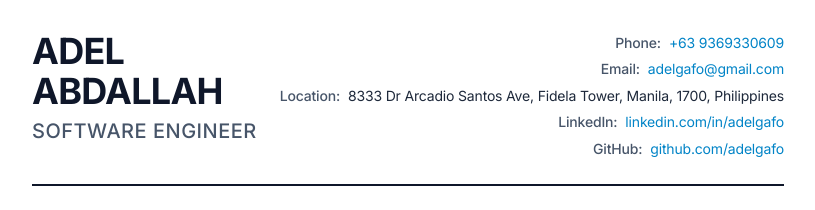
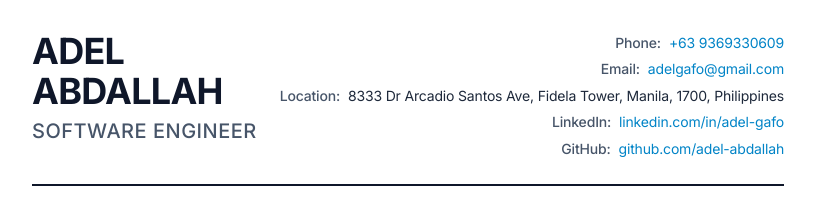
Before and after one commit to Adel-Abdallah/my-new-protofolio, a website: page index.html in a window 1280 px wide. Shown: the top 210 px of the page, without its empty margins (232-1047 px from the left). Drawn offline with Linux system fonts and the light colour scheme.

Commit message:
update linkedin and github

```diff
--- a/index.html
+++ b/index.html
@@ -34,11 +34,11 @@
                 </div>
                 <div class="contact-item">
                     <span class="contact-label">LinkedIn:</span>
-                    <a href="https://linkedin.com/in/adelgafo" target="_blank">linkedin.com/in/adelgafo</a>
+                    <a href="https://linkedin.com/in/adel-gafo" target="_blank">linkedin.com/in/adel-gafo</a>
                 </div>
                 <div class="contact-item">
                     <span class="contact-label">GitHub:</span>
-                    <a href="https://github.com/adelgafo" target="_blank">github.com/adelgafo</a>
+                    <a href="https://github.com/adel-abdallah" target="_blank">github.com/adel-abdallah</a>
                 </div>
             </div>
         </header>
```
